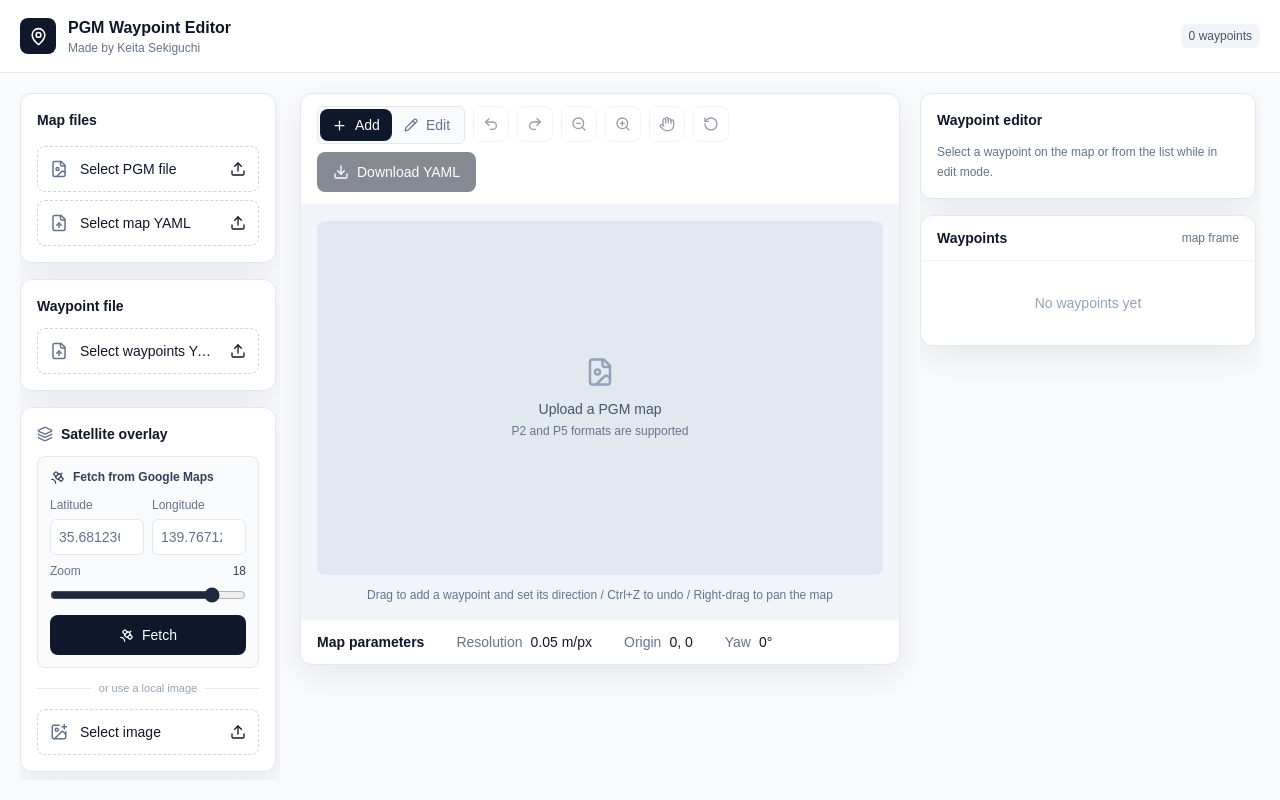
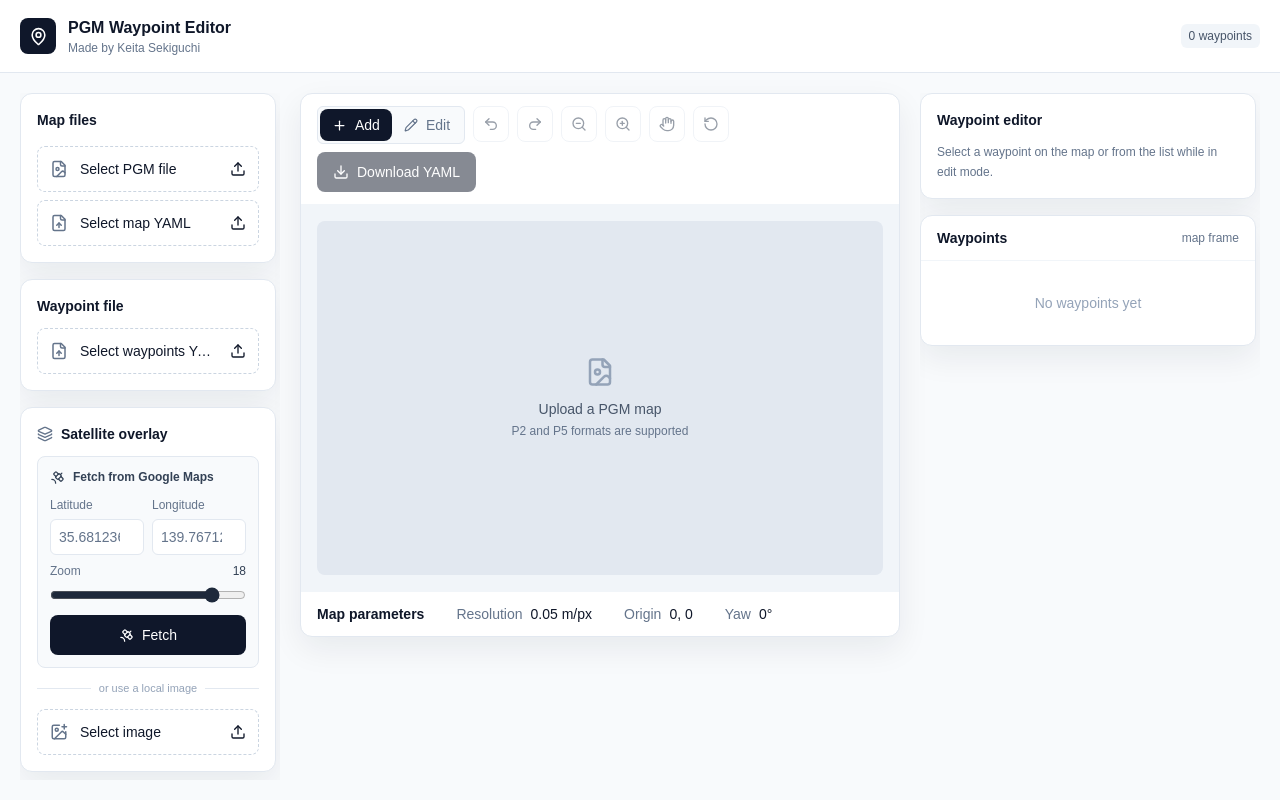
Before and after one commit to amuratakamitamu/pgm_waypoint_editor, a Next.js app: page / in a window 1280 px wide. Built offline with nearby package versions, Linux system fonts and the light colour scheme.

Commit message:
案内テキストを削除した

```diff
--- a/app/page.tsx
+++ b/app/page.tsx
@@ -668,13 +668,6 @@ export default function Home() {
                   </div>
                 )}
               </div>
-              <p className="mt-3 text-center text-xs text-slate-500">
-                {aligningSatellite
-                  ? "Drag the satellite image to align / Right-drag to pan the map"
-                  : editorMode === "edit"
-                    ? "Drag a waypoint to move it / Ctrl+Z to undo / Right-drag to pan the map"
-                    : "Drag to add a waypoint and set its direction / Ctrl+Z to undo / Right-drag to pan the map"}
-              </p>
             </div>
             <div className="border-t border-slate-100 px-4 py-3">
               <div className="flex flex-wrap items-center gap-x-8 gap-y-2 text-sm">
```
